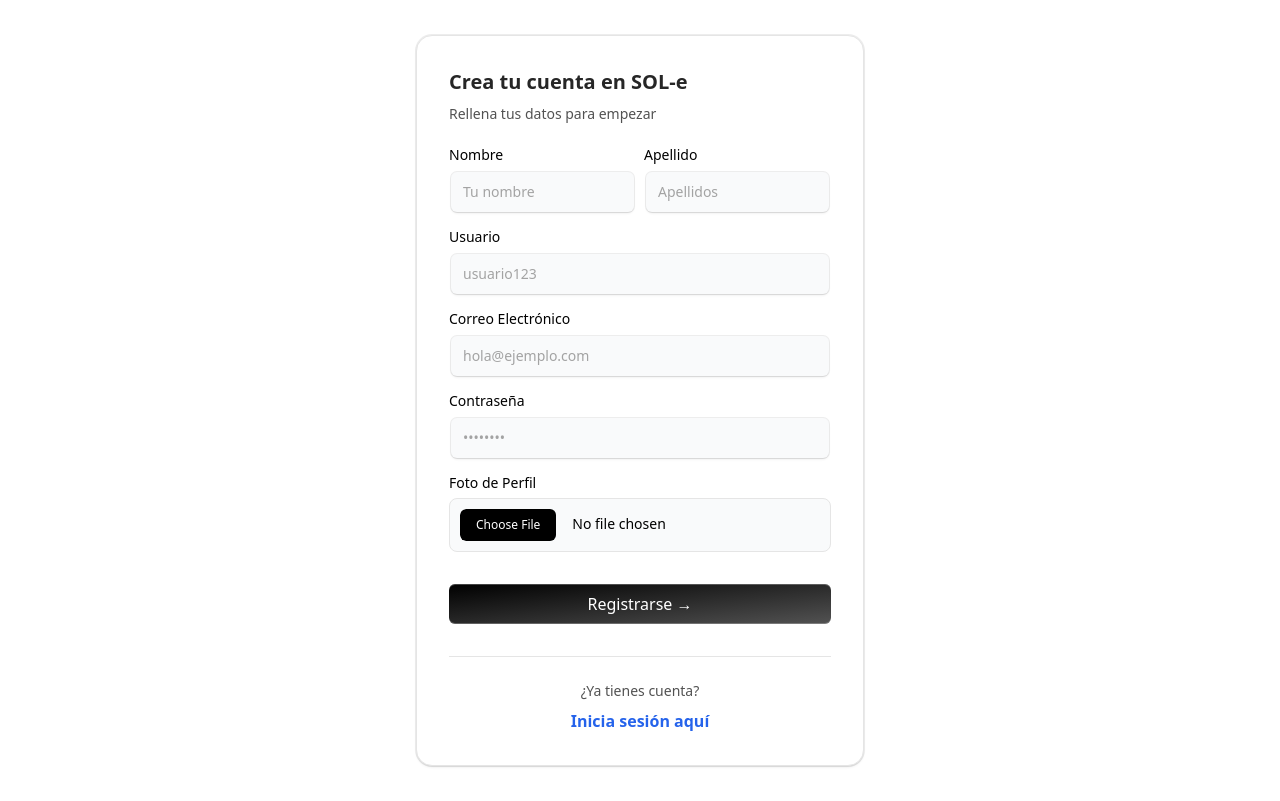
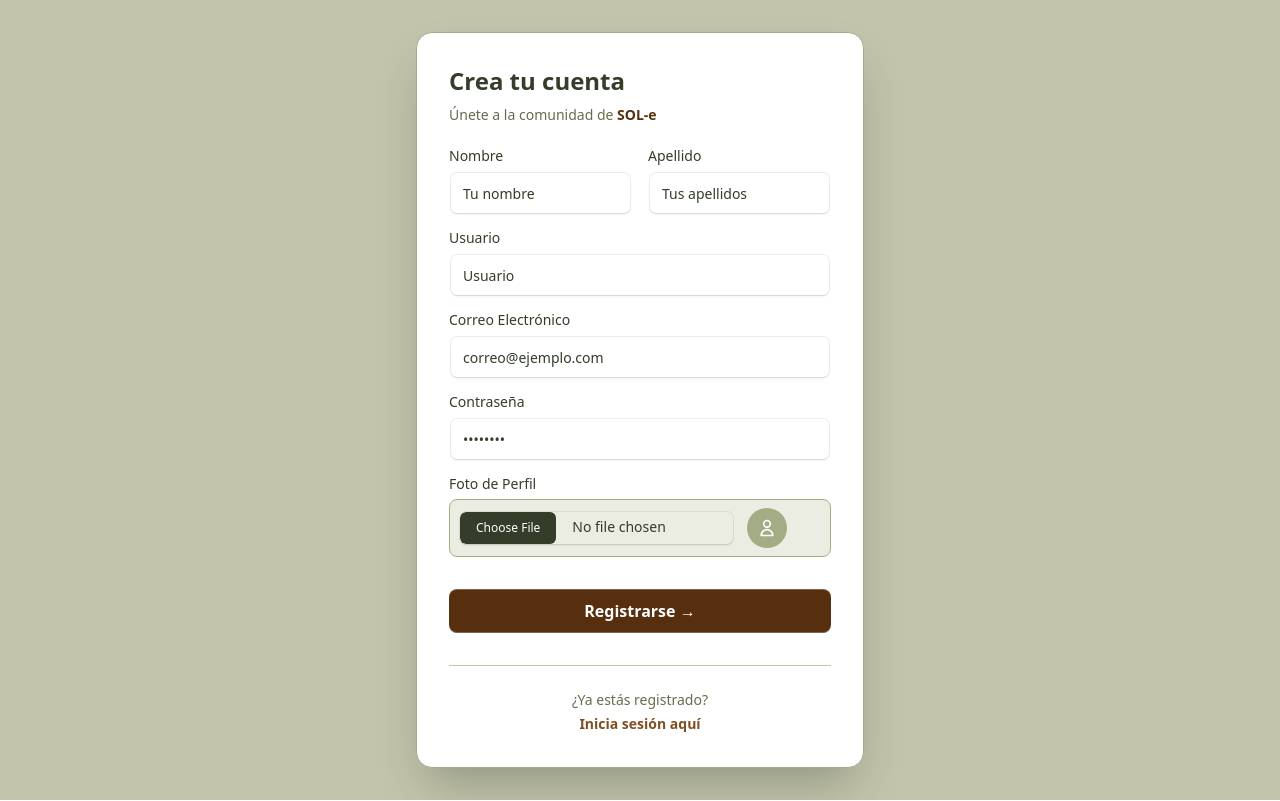
Before and after one commit to mapamu1993/SOLe_FRONT, a React (Vite) app: page /register in a window 1280 px wide. Built offline with nearby package versions, Linux system fonts and the light colour scheme.

Commit message:
REGISTER Y LOGIN terminados(opcional ponerle un fondo animado mas adelante)

```diff
--- a/src/features/auth/components/LoginDesign.tsx
+++ b/src/features/auth/components/LoginDesign.tsx
@@ -22,64 +22,104 @@ export const LoginDesign = ({
   serverError,
 }: LoginDesignProps) => {
   return (
-    <div className="flex min-h-screen w-full items-center justify-center bg-white p-4 dark:bg-black">
-      <div className="mx-auto w-full max-w-md rounded-2xl bg-white p-8 shadow-input dark:bg-black border border-neutral-200 dark:border-neutral-800">
+    // FONDO: #C2C5AA (Tu verde salvia claro)
+    <div className="flex min-h-screen w-full items-center justify-center bg-[#C2C5AA] p-4">
 
-        <h2 className="text-xl font-bold text-neutral-800 dark:text-neutral-200">
-          Bienvenido de nuevo
-        </h2>
-        <p className="mt-2 text-sm text-neutral-600 dark:text-neutral-400 mb-6">
-          Inicia sesión en SOL-e
-        </p>
+      {/* TARJETA */}
+      <div className="mx-auto w-full max-w-md rounded-2xl bg-white p-8 shadow-2xl border border-[#A4AC86]">
 
+        {/* Cabecera */}
+        <div className="mb-6">
+            <h2 className="text-2xl font-bold text-[#333D29]">
+            Bienvenido de nuevo
+            </h2>
+            <p className="mt-2 text-sm text-[#656D4A]">
+            Ingresa a tu cuenta para continuar en <span className="font-bold text-[#582F0E]">SOL-e</span>
+            </p>
+        </div>
+
+        {/* Mensaje de Error */}
         {serverError && (
-          <div className="mb-4 rounded-md bg-red-50 p-3 text-sm text-red-600 dark:bg-red-900/20 dark:text-red-400 border border-red-200 dark:border-red-800">
-            {serverError}
+          <div className="mb-6 rounded-lg border border-red-200 bg-red-50 p-3 text-sm text-red-700">
+            ⚠️ {serverError}
           </div>
         )}
 
         <form onSubmit={onSubmit}>
+
           <LabelInputContainer className="mb-4">
-            <Label htmlFor="email">Correo Electrónico</Label>
-            <Input id="email" type="email" placeholder="hola@ejemplo.com" {...register("email")} />
-            {errors.email && <span className="text-xs text-red-500">{errors.email.message}</span>}
+            <Label htmlFor="email" className="text-[#333D29]">Correo Electrónico</Label>
+
+            {/* --- CORRECCIÓN AQUÍ --- */}
+            {/* He quitado el className manual. Ahora usa los colores de tu input.tsx automáticamente */}
+            <Input
+              id="email"
+              placeholder="tu@email.com"
+              type="email"
+              {...register("email")}
+            />
+            {errors.email && (
+              <span className="text-xs font-medium text-red-600">{errors.email.message}</span>
+            )}
           </LabelInputContainer>
 
           <LabelInputContainer className="mb-8">
-            <Label htmlFor="password">Contraseña</Label>
-            <Input id="password" type="password" placeholder="••••••••" {...register("password")} />
-            {errors.password && <span className="text-xs text-red-500">{errors.password.message}</span>}
+            <Label htmlFor="password" className="text-[#333D29]">Contraseña</Label>
+
+            {/* --- CORRECCIÓN AQUÍ --- */}
+            <Input
+              id="password"
+              placeholder="••••••••"
+              type="password"
+              {...register("password")}
+            />
+            {errors.password && (
+              <span className="text-xs font-medium text-red-600">{errors.password.message}</span>
+            )}
           </LabelInputContainer>
 
+          {/* BOTÓN (Marrón Cálido) */}
           <button
-            className="bg-gradient-to-br from-black to-neutral-600 block w-full text-white rounded-md h-10 font-medium shadow-[0px_1px_0px_0px_#ffffff40_inset,0px_-1px_0px_0px_#ffffff40_inset] dark:bg-zinc-800 dark:from-zinc-900 dark:to-zinc-900 dark:shadow-[0px_1px_0px_0px_var(--zinc-800)_inset,0px_-1px_0px_0px_var(--zinc-800)_inset]"
+            className="group/btn relative block h-11 w-full rounded-lg bg-[#582F0E] font-bold text-white shadow-[0px_1px_0px_0px_#ffffff40_inset,0px_-1px_0px_0px_#ffffff40_inset] transition-transform hover:scale-[1.02] hover:bg-[#7F4F24] disabled:opacity-70"
             type="submit"
             disabled={isSubmitting}
           >
-            {isSubmitting ? "Entrando..." : "Iniciar Sesión →"}
+            {isSubmitting ? (
+                <span className="flex items-center justify-center gap-2">
+                    <span className="h-4 w-4 animate-spin rounded-full border-2 border-white border-t-transparent"/>
+                    Entrando...
+                </span>
+            ) : (
+                <>Iniciar Sesión &rarr;</>
+            )}
             <BottomGradient />
           </button>
         </form>
 
-        {/* ENLACE DE REGISTRO */}
-        <div className="mt-8 pt-6 border-t border-neutral-200 dark:border-neutral-800 text-center">
-            <p className="text-sm text-neutral-600 dark:text-neutral-400">
-              ¿No tienes cuenta?
+        {/* Footer */}
+        <div className="mt-8 border-t border-[#C2C5AA] pt-6 text-center">
+            <p className="text-sm text-[#656D4A]">
+              ¿Aún no tienes cuenta?
             </p>
-            <Link to="/register" className="text-blue-600 dark:text-blue-500 font-bold hover:underline mt-2 inline-block">
-                Regístrate ahora
+            <Link
+                to="/register"
+                className="mt-1 inline-block text-sm font-bold text-[#7F4F24] transition-colors hover:text-[#582F0E] hover:underline"
+            >
+                Regístrate aquí
             </Link>
         </div>
+
       </div>
     </div>
   );
 };
 
+// --- Efectos Visuales ---
 const BottomGradient = () => {
   return (
     <>
-      <span className="absolute inset-x-0 -bottom-px block h-px w-full bg-gradient-to-r from-transparent via-cyan-500 to-transparent opacity-0 transition duration-500 group-hover/btn:opacity-100" />
-      <span className="absolute inset-x-10 -bottom-px block h-px w-1/2 mx-auto bg-gradient-to-r from-transparent via-indigo-500 to-transparent opacity-0 blur-sm transition duration-500 group-hover/btn:opacity-100" />
+      <span className="absolute inset-x-0 -bottom-px block h-px w-full bg-gradient-to-r from-transparent via-[#B6AD90] to-transparent opacity-0 transition duration-500 group-hover/btn:opacity-100" />
+      <span className="absolute inset-x-10 -bottom-px block h-px w-1/2 mx-auto bg-gradient-to-r from-transparent via-[#A68A64] to-transparent opacity-0 blur-sm transition duration-500 group-hover/btn:opacity-100" />
     </>
   );
 };
--- a/src/features/auth/components/RegisterDesign.tsx
+++ b/src/features/auth/components/RegisterDesign.tsx
@@ -26,97 +26,125 @@ export const RegisterDesign = ({
   previewUrl,
 }: RegisterDesignProps) => {
   return (
-    <div className="flex min-h-screen w-full items-center justify-center bg-white p-4 dark:bg-black">
-      <div className="mx-auto w-full max-w-md rounded-2xl bg-white p-8 shadow-input dark:bg-black border border-neutral-200 dark:border-neutral-800">
+    // FONDO: #C2C5AA
+    <div className="flex min-h-screen w-full items-center justify-center bg-[#C2C5AA] p-4">
+      <div className="mx-auto w-full max-w-md rounded-2xl bg-white p-8 shadow-2xl border border-[#A4AC86]">
 
-        <h2 className="text-xl font-bold text-neutral-800 dark:text-neutral-200">
-          Crea tu cuenta en SOL-e
-        </h2>
-        <p className="mt-2 text-sm max-w-sm text-neutral-600 dark:text-neutral-300 mb-6">
-          Rellena tus datos para empezar
-        </p>
+        {/* Cabecera */}
+        <div className="mb-6">
+            <h2 className="text-2xl font-bold text-[#333D29]">
+            Crea tu cuenta
+            </h2>
+            <p className="mt-2 text-sm text-[#656D4A]">
+            Únete a la comunidad de <span className="font-bold text-[#582F0E]">SOL-e</span>
+            </p>
+        </div>
 
         {serverError && (
-          <div className="mb-4 rounded-md bg-red-50 p-3 text-sm text-red-600 dark:bg-red-900/20 dark:text-red-400 border border-red-200 dark:border-red-800">
-            {serverError}
+          <div className="mb-6 rounded-lg border border-red-200 bg-red-50 p-3 text-sm text-red-700">
+            ⚠️ {serverError}
           </div>
         )}
 
         <form onSubmit={onSubmit}>
 
-          {/* Fila Doble: Nombre y Apellido */}
-          <div className="mb-4 flex flex-col space-y-2 md:flex-row md:space-x-2 md:space-y-0">
+          {/* Fila Doble */}
+          <div className="mb-4 flex flex-col gap-4 md:flex-row">
             <LabelInputContainer>
-              <Label htmlFor="name">Nombre</Label>
-              <Input id="name" placeholder="Tu nombre" type="text" {...register("name")} />
-              {errors.name && <span className="text-xs text-red-500">{errors.name.message}</span>}
+              <Label htmlFor="name" className="text-[#333D29]">Nombre</Label>
+              <Input
+                id="name" placeholder="Tu nombre" type="text" {...register("name")}
+                className="bg-white border-[#A4AC86] text-[#333D29] focus-visible:ring-[#582F0E]"
+              />
+              {errors.name && <span className="text-xs font-medium text-red-600">{errors.name.message}</span>}
             </LabelInputContainer>
 
             <LabelInputContainer>
-              <Label htmlFor="lastName">Apellido</Label>
-              <Input id="lastName" placeholder="Apellidos" type="text" {...register("lastName")} />
-              {errors.lastName && <span className="text-xs text-red-500">{errors.lastName.message}</span>}
+              <Label htmlFor="lastName" className="text-[#333D29]">Apellido</Label>
+              <Input
+                id="lastName" placeholder="Tus apellidos" type="text" {...register("lastName")}
+                className="bg-white border-[#A4AC86] text-[#333D29] focus-visible:ring-[#582F0E]"
+              />
+              {errors.lastName && <span className="text-xs font-medium text-red-600">{errors.lastName.message}</span>}
             </LabelInputContainer>
           </div>
 
-          {/* Usuario */}
           <LabelInputContainer className="mb-4">
-            <Label htmlFor="username">Usuario</Label>
-            <Input id="username" placeholder="usuario123" type="text" {...register("username")} />
-            {errors.username && <span className="text-xs text-red-500">{errors.username.message}</span>}
+            <Label htmlFor="username" className="text-[#333D29]">Usuario</Label>
+            <Input
+                id="username" placeholder="Usuario" type="text" {...register("username")}
+                className="bg-white border-[#A4AC86] text-[#333D29] focus-visible:ring-[#582F0E]"
+            />
+            {errors.username && <span className="text-xs font-medium text-red-600">{errors.username.message}</span>}
           </LabelInputContainer>
 
-          {/* Email */}
           <LabelInputContainer className="mb-4">
-            <Label htmlFor="email">Correo Electrónico</Label>
-            <Input id="email" placeholder="hola@ejemplo.com" type="email" {...register("email")} />
-            {errors.email && <span className="text-xs text-red-500">{errors.email.message}</span>}
+            <Label htmlFor="email" className="text-[#333D29]">Correo Electrónico</Label>
+            <Input
+                id="email" placeholder="correo@ejemplo.com" type="email" {...register("email")}
+                className="bg-white border-[#A4AC86] text-[#333D29] focus-visible:ring-[#582F0E]"
+            />
+            {errors.email && <span className="text-xs font-medium text-red-600">{errors.email.message}</span>}
           </LabelInputContainer>
 
-          {/* Password */}
           <LabelInputContainer className="mb-4">
-            <Label htmlFor="password">Contraseña</Label>
-            <Input id="password" placeholder="••••••••" type="password" {...register("password")} />
-            {errors.password && <span className="text-xs text-red-500">{errors.password.message}</span>}
+            <Label htmlFor="password" className="text-[#333D29]">Contraseña</Label>
+            <Input
+                id="password" placeholder="••••••••" type="password" {...register("password")}
+                className="bg-white border-[#A4AC86] text-[#333D29] focus-visible:ring-[#582F0E]"
+            />
+            {errors.password && <span className="text-xs font-medium text-red-600">{errors.password.message}</span>}
           </LabelInputContainer>
 
-          {/* Input de Foto Personalizado */}
+          {/* Input de Archivo con tonos Beige/Verde */}
           <LabelInputContainer className="mb-8">
-            <Label>Foto de Perfil</Label>
-            <div className="flex items-center gap-4 rounded-lg bg-gray-50 p-2 dark:bg-zinc-800 border border-neutral-200 dark:border-neutral-700">
+            <Label className="text-[#333D29]">Foto de Perfil</Label>
+            <div className="flex items-center gap-3 rounded-lg border border-[#A4AC86] bg-[#EBECE2] p-2">
               <Input
                 type="file"
                 accept="image/*"
                 onChange={handleFileChange}
-                className="h-auto border-none bg-transparent p-0 shadow-none file:mr-4 file:rounded-md file:border-0 file:bg-black file:px-4 file:py-2 file:text-xs file:font-medium file:text-white hover:file:bg-neutral-800 dark:file:bg-white dark:file:text-black cursor-pointer"
+                className="h-auto w-full cursor-pointer border-none bg-transparent p-0 text-sm file:mr-4 file:rounded-md file:border-0 file:bg-[#333D29] file:px-4 file:py-2 file:text-xs file:font-medium file:text-white file:transition-colors hover:file:bg-[#414833]"
               />
-              {previewUrl && (
+              {previewUrl ? (
                 <img
                   src={previewUrl}
                   alt="Preview"
-                  className="h-10 w-10 rounded-full object-cover ring-2 ring-neutral-200 dark:ring-neutral-600"
+                  className="h-10 w-10 shrink-0 rounded-full object-cover ring-2 ring-[#582F0E]"
                 />
+              ) : (
+                <div className="flex h-10 w-10 shrink-0 items-center justify-center rounded-full bg-[#A4AC86] text-white">
+                    <svg xmlns="http://www.w3.org/2000/svg" className="h-5 w-5" viewBox="0 0 24 24" fill="none" stroke="currentColor" strokeWidth="2"><path strokeLinecap="round" strokeLinejoin="round" d="M16 7a4 4 0 11-8 0 4 4 0 018 0zM12 14a7 7 0 00-7 7h14a7 7 0 00-7-7z" /></svg>
+                </div>
               )}
             </div>
           </LabelInputContainer>
 
-          {/* Botón */}
           <button
-            className="bg-gradient-to-br from-black to-neutral-600 block w-full text-white rounded-md h-10 font-medium shadow-[0px_1px_0px_0px_#ffffff40_inset,0px_-1px_0px_0px_#ffffff40_inset] dark:bg-zinc-800 dark:from-zinc-900 dark:to-zinc-900 dark:shadow-[0px_1px_0px_0px_var(--zinc-800)_inset,0px_-1px_0px_0px_var(--zinc-800)_inset]"
+            className="group/btn relative block h-11 w-full rounded-lg bg-[#582F0E] font-bold text-white shadow-[0px_1px_0px_0px_#ffffff40_inset,0px_-1px_0px_0px_#ffffff40_inset] transition-transform hover:scale-[1.02] hover:bg-[#7F4F24] disabled:opacity-70"
             type="submit"
             disabled={isSubmitting}
           >
-            {isSubmitting ? "Creando cuenta..." : "Registrarse →"}
+            {isSubmitting ? (
+                <span className="flex items-center justify-center gap-2">
+                    <span className="h-4 w-4 animate-spin rounded-full border-2 border-white border-t-transparent"/>
+                    Registrando...
+                </span>
+            ) : (
+                <>Registrarse &rarr;</>
+            )}
             <BottomGradient />
           </button>
         </form>
 
-        {/* Link al Login */}
-        <div className="mt-8 pt-6 border-t border-neutral-200 dark:border-neutral-800 text-center">
-            <p className="text-sm text-neutral-600 dark:text-neutral-400">
-              ¿Ya tienes cuenta?
+        <div className="mt-8 border-t border-[#C2C5AA] pt-6 text-center">
+            <p className="text-sm text-[#656D4A]">
+              ¿Ya estás registrado?
             </p>
-            <Link to="/login" className="text-blue-600 dark:text-blue-500 font-bold hover:underline mt-2 inline-block">
+            <Link
+                to="/login"
+                className="mt-1 inline-block text-sm font-bold text-[#7F4F24] transition-colors hover:text-[#582F0E] hover:underline"
+            >
                 Inicia sesión aquí
             </Link>
         </div>
@@ -126,12 +154,12 @@ export const RegisterDesign = ({
   );
 };
 
-// Componentes auxiliares para el estilo
+// --- Efectos Visuales ---
 const BottomGradient = () => {
   return (
     <>
-      <span className="absolute inset-x-0 -bottom-px block h-px w-full bg-gradient-to-r from-transparent via-cyan-500 to-transparent opacity-0 transition duration-500 group-hover/btn:opacity-100" />
-      <span className="absolute inset-x-10 -bottom-px block h-px w-1/2 mx-auto bg-gradient-to-r from-transparent via-indigo-500 to-transparent opacity-0 blur-sm transition duration-500 group-hover/btn:opacity-100" />
+      <span className="absolute inset-x-0 -bottom-px block h-px w-full bg-gradient-to-r from-transparent via-[#B6AD90] to-transparent opacity-0 transition duration-500 group-hover/btn:opacity-100" />
+      <span className="absolute inset-x-10 -bottom-px block h-px w-1/2 mx-auto bg-gradient-to-r from-transparent via-[#A68A64] to-transparent opacity-0 blur-sm transition duration-500 group-hover/btn:opacity-100" />
     </>
   );
 };
--- a/src/features/auth/components/ui/input.tsx
+++ b/src/features/auth/components/ui/input.tsx
@@ -9,7 +9,7 @@ export interface InputProps
 
 const Input = React.forwardRef<HTMLInputElement, InputProps>(
   ({ className, type, ...props }, ref) => {
-    const radius = 100; // change this to increase the rdaius of the hover effect
+    const radius = 100;
     const [visible, setVisible] = React.useState(false);
 
     let mouseX = useMotionValue(0);
@@ -27,8 +27,8 @@ const Input = React.forwardRef<HTMLInputElement, InputProps>(
           background: useMotionTemplate`
         radial-gradient(
           ${visible ? radius + "px" : "0px"} circle at ${mouseX}px ${mouseY}px,
-          #3b82f6,
-          transparent 80%
+          #333D29,
+          transparent 100%
         )
       `,
         }}
@@ -40,8 +40,16 @@ const Input = React.forwardRef<HTMLInputElement, InputProps>(
         <input
           type={type}
           className={cn(
-            `shadow-input dark:placeholder-text-neutral-600 flex h-10 w-full rounded-md border-none bg-gray-50 px-3 py-2 text-sm text-black transition duration-400 group-hover/input:shadow-none file:border-0 file:bg-transparent file:text-sm file:font-medium placeholder:text-neutral-400 focus-visible:ring-[2px] focus-visible:ring-neutral-400 focus-visible:outline-none disabled:cursor-not-allowed disabled:opacity-50 dark:bg-zinc-800 dark:text-white dark:shadow-[0px_0px_1px_1px_#404040] dark:focus-visible:ring-neutral-600`,
-            className,
+            // --- CAMBIOS REALIZADOS ---
+            // 1. bg-white: Fondo BLANCO en modo claro (antes era grisáceo/verde).
+            // 2. dark:bg-stone-900: Fondo MARRÓN OSCURO en modo oscuro (antes era AZUL oscuro).
+            `flex h-10 w-full rounded-md border-none bg-white px-3 py-2 text-sm text-[#333D29] shadow-input transition duration-400
+            placeholder:text-[#333D29]
+            focus-visible:outline-none focus-visible:ring-[2px] focus-visible:ring-[#582F0E]
+            disabled:cursor-not-allowed disabled:opacity-50
+            dark:bg-[#A4AC86] dark:text-white dark:placeholder-text-stone-500 dark:focus-visible:ring-[#A4AC86]
+            group-hover/input:shadow-none`,
+            className
           )}
           ref={ref}
           {...props}
--- a/src/features/auth/components/ui/label.tsx
+++ b/src/features/auth/components/ui/label.tsx
@@ -11,7 +11,7 @@ const Label = React.forwardRef<
   <LabelPrimitive.Root
     ref={ref}
     className={cn(
-      "text-sm font-medium text-black dark:text-white leading-none peer-disabled:cursor-not-allowed peer-disabled:opacity-70",
+      "text-sm font-medium text-dark dark:text-dark leading-none peer-disabled:cursor-not-allowed peer-disabled:opacity-70",
       className
     )}
     {...props}
```
